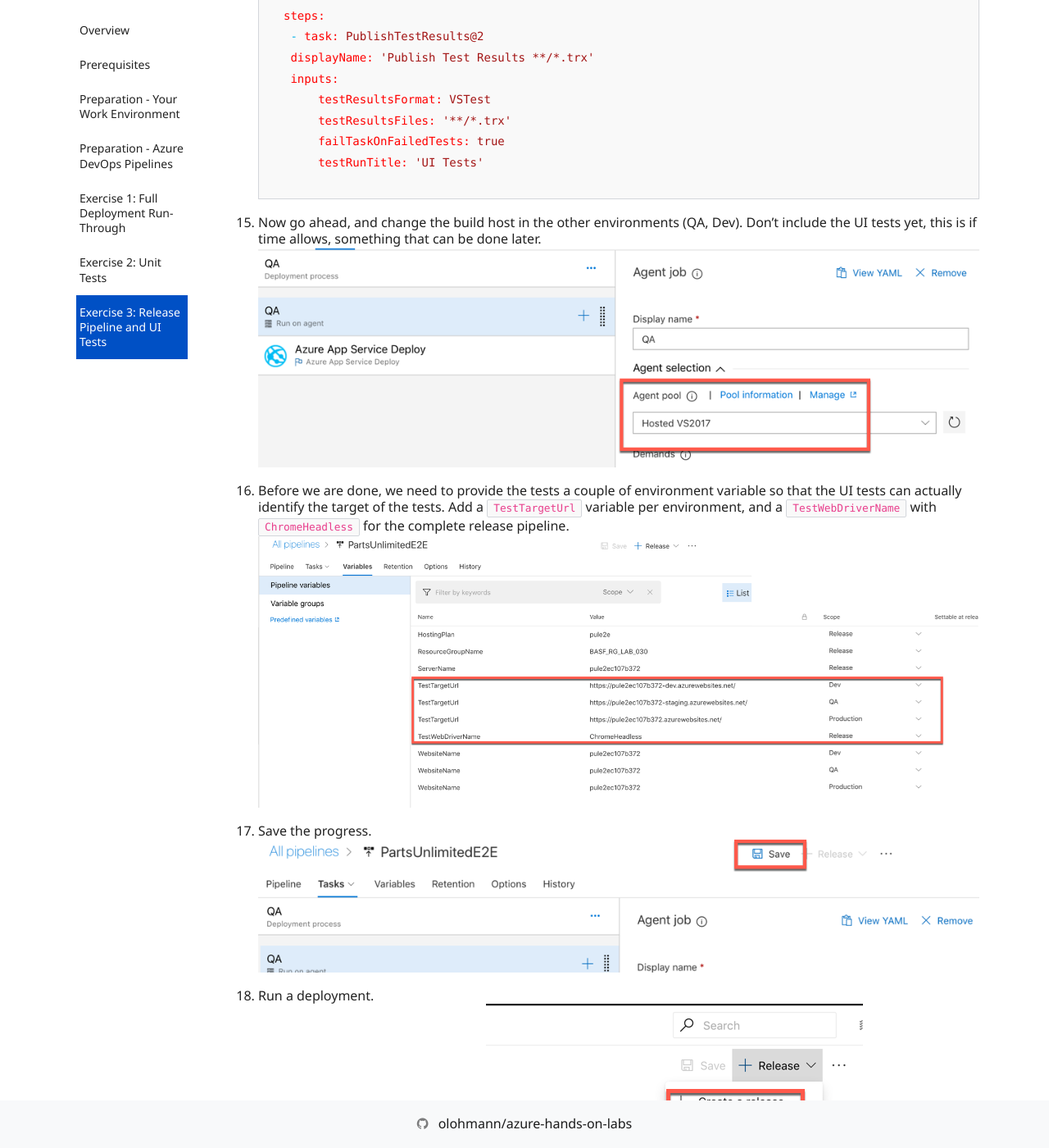
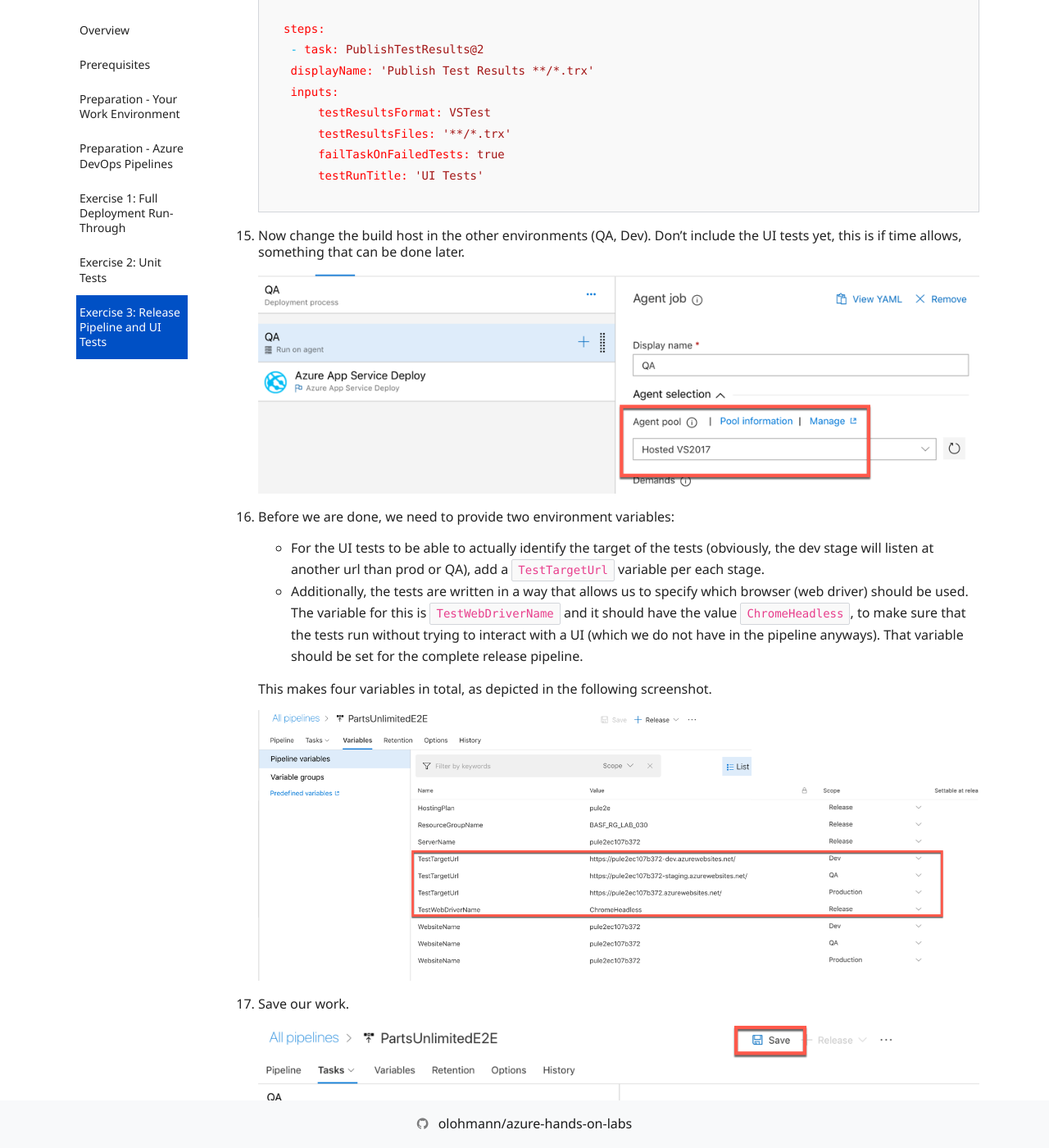
Before and after one commit to olohmann/azure-hands-on-labs, a Jekyll site: the page built from labs/08_testing/testing.md, in a window 1280 px wide and 1400 px high, scrolled down 29494 px. Shown: the whole window at 82% size. Built offline with Jekyll 4.4.1, drawn with Linux system fonts in a browser that asks for light colours; nearby versions of some CDN libraries; our own code applies the rules of GitHub Pages for plain Markdown files; comment, search, counter and statistics services are not loaded; some of the changed text lies outside the part shown.

Commit message:
review complete for 3.1 next: add own test

````diff
--- a/labs/08_testing/testing.md
+++ b/labs/08_testing/testing.md
@@ -282,7 +282,7 @@ We could create such tests from scratch, that would directly work with the eleme
 1. As our UI tests are .Net Core based, we need to change the build host to `Hosted 2017`.
     ![UnitTests](./media/16-ui-test.png)
 
-1. Next, add a new *.NET Core* step. I needs to be configured like this (also below a yaml configuration is listed to allow copy pasting into the textboxes)
+1. Next, add a new *.NET Core* step. It needs to be configured like this (also below a yaml configuration is listed to allow copy pasting into the textboxes)
 
     ![UnitTests](./media/17-ui-test.png)
 
@@ -294,11 +294,12 @@ We could create such tests from scratch, that would directly work with the eleme
         command: custom
         custom: vstest
         arguments: 'PartsUnlimited.WebDriverTests.dll /ResultsDirectory:$(System.DefaultWorkingDirectory) /logger:trx'
-        workingDirectory: '$(System.DefaultWorkingDirectory)/_PartsUnlimited-UI-Tests/drop'
+        workingDirectory: '$(System.DefaultWorkingDirectory)/_parts-unlimited-web-driver-tests/drop'
     continueOnError: true
    ```
 
 1. Finally, add a *Publish Test Results* step.
+
     ![UnitTests](./media/18-ui-test.png)
 
    ```yaml
@@ -312,18 +313,27 @@ We could create such tests from scratch, that would directly work with the eleme
         testRunTitle: 'UI Tests'
     ```
 
-1. Now go ahead, and change the build host in the other environments (QA, Dev). Don't include the UI tests yet, this is if time allows, something that can be done later.
+1. Now change the build host in the other environments (QA, Dev). Don't include the UI tests yet, this is if time allows, something that can be done later.
+
     ![UnitTests](./media/19-ui-test.png)
 
-1. Before we are done, we need to provide the tests a couple of environment variable so that the UI tests can actually identify the target of the tests. Add a `TestTargetUrl` variable per environment, and a `TestWebDriverName` with `ChromeHeadless` for the complete release pipeline.
+1. Before we are done, we need to provide two environment variables:
+
+    * For the UI tests to be able to actually identify the target of the tests (obviously, the dev stage will listen at another url than prod or QA), add a `TestTargetUrl` variable per each stage.
+    * Additionally, the tests are written in a way that allows us to specify which browser (web driver) should be used. The variable for this is `TestWebDriverName` and it should have the value `ChromeHeadless`, to make sure that the tests run without trying to interact with a UI (which we do not have in the pipeline anyways). That variable should be set for the complete release pipeline.
+
+    This makes four variables in total, as depicted in the following screenshot.
+
     ![UnitTests](./media/21-ui-test.png)
 
-1. Save the progress.
+1. Save our work.
+
     ![UnitTests](./media/20-ui-test.png)
 
-1. Run a deployment.
+1. Run a deployment (by creating a new release).
+
     ![UnitTests](./media/22-ui-test.png)
 
-1. Look at the test results.
+1. Examine the test results.
 
-### Task 3: TBD, additional test with wrapper?
+### Task 3: Extra Challenge: Create your own test with Page Objects
````
